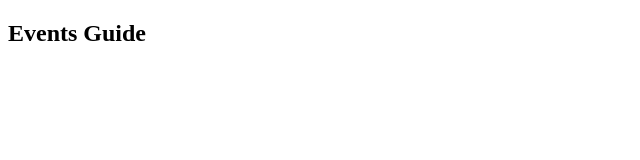
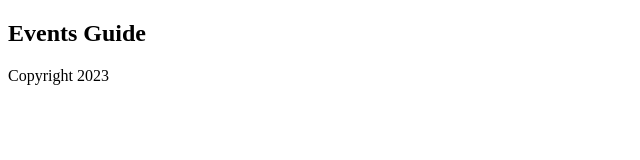
Before and after one commit to NDraganov/event-guide, a Next.js app: page / in a window 1280 px wide. Shown: the top 160 px of the page, without its empty margins (0-640 px from the left). Built offline with nearby package versions, Linux system fonts and the light colour scheme.

Commit message:
Create a footer for the layout

```diff
--- /dev/null
+++ b/components/layout/footer/footer.jsx
@@ -0,0 +1,9 @@
+import classes from "./footer.module.css";
+
+export default function Footer() {
+  return (
+    <footer className={classes.footer}>
+      <p>Copyright 2023</p>
+    </footer>
+  );
+}
--- a/components/layout/layout.jsx
+++ b/components/layout/layout.jsx
@@ -1,11 +1,13 @@
 import { Fragment } from "react";
-import Navigation from "../header/navigation";
+import Navigation from "./header/navigation";
+import Footer from "./footer/footer";
 
 export default function Layout(props) {
   return (
     <Fragment>
       <Navigation />
       <main>{props.children}</main>
+      <Footer />
     </Fragment>
   );
 }
```
Also changed, not shown: components/layout/footer/footer.module.css (added), components/layout/header/navigation.jsx (renamed from components/header/navigation.jsx), components/layout/header/navigation.module.css (added).
